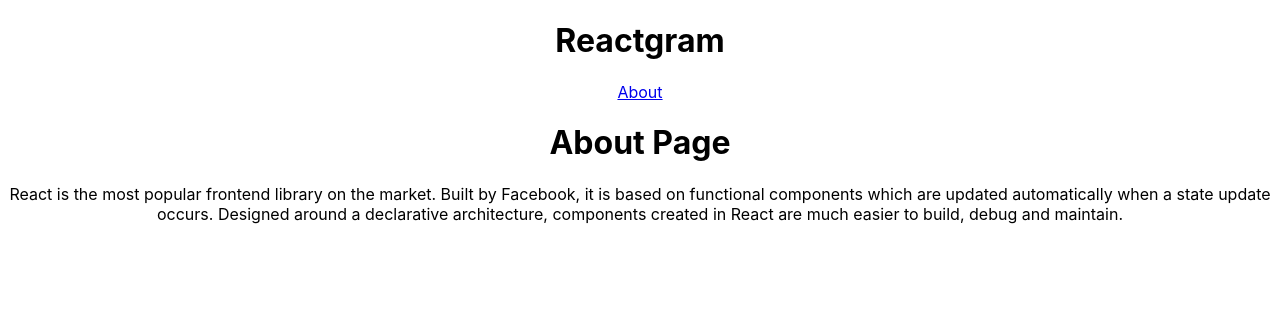
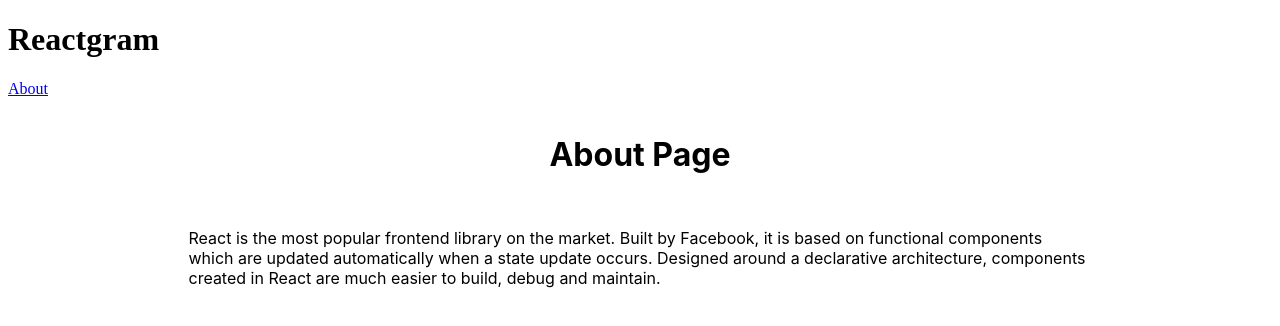
Before and after one commit to brunojppb/reactgram-web, a React (Create React App) app: page /about in a window 1280 px wide. Shown: the top 326 px of the page. Built offline with nearby package versions, Linux system fonts and the light colour scheme.

Commit message:
Styling static pages

```diff
--- a/package.json
+++ b/package.json
@@ -9,7 +9,8 @@
     "react": "^17.0.2",
     "react-dom": "^17.0.2",
     "react-router-dom": "^5.1.2",
-    "react-scripts": "4.0.3"
+    "react-scripts": "4.0.3",
+    "styled-components": "^5.2.3"
   },
   "scripts": {
     "start": "react-scripts start",
--- a/src/App.css
+++ /dev/null
@@ -1,38 +0,0 @@
-.App {
-  text-align: center;
-}
-
-.App-logo {
-  height: 40vmin;
-  pointer-events: none;
-}
-
-@media (prefers-reduced-motion: no-preference) {
-  .App-logo {
-    animation: App-logo-spin infinite 20s linear;
-  }
-}
-
-.App-header {
-  background-color: #282c34;
-  min-height: 100vh;
-  display: flex;
-  flex-direction: column;
-  align-items: center;
-  justify-content: center;
-  font-size: calc(10px + 2vmin);
-  color: white;
-}
-
-.App-link {
-  color: #61dafb;
-}
-
-@keyframes App-logo-spin {
-  from {
-    transform: rotate(0deg);
-  }
-  to {
-    transform: rotate(360deg);
-  }
-}
--- a/src/App.js
+++ b/src/App.js
@@ -1,12 +1,11 @@
 import React from 'react';
-import './App.css';
 import {BrowserRouter as Router, Route, Switch, Link} from 'react-router-dom';
 import AboutPage from './components/static/AboutPage';
 
 function App() {
 
   return (
-    <div className="App">
+    <div>
       <h1>Reactgram</h1>
       <Router>
         <Link to="/about">About</Link>
--- a/src/components/static/AboutPage.js
+++ b/src/components/static/AboutPage.js
@@ -1,12 +1,18 @@
 import React from 'react';
+import { StaticLayout } from './StaticLayout';
 
 function AboutPage() {
 
   return(
-    <div>
+    <StaticLayout>
       <h1>About Page</h1>
-      <p>React is the most popular frontend library on the market. Built by Facebook, it is based on functional components which are updated automatically when a state update occurs. Designed around a declarative architecture, components created in React are much easier to build, debug and maintain.</p>
-    </div>
+      <p>
+        React is the most popular frontend library on the market. Built by Facebook,
+        it is based on functional components which are updated automatically when a
+        state update occurs. Designed around a declarative architecture, components
+        created in React are much easier to build, debug and maintain.
+      </p>
+    </StaticLayout>
   )
 
 }
--- /dev/null
+++ b/src/components/static/StaticLayout.js
@@ -0,0 +1,22 @@
+import styled from 'styled-components'
+
+const StaticLayout = styled.div`
+    display: grid;
+    grid-template-rows: 1fr;
+    gap: 16px;
+    padding: 16px;
+    justify-items: center;
+    margin: auto;
+    max-width: 935px;
+    width: 100%;
+
+    box-sizing: border-box;
+    font-family: -apple-system, BlinkMacSystemFont, 'Segoe UI', Roboto, Helvetica,
+      Arial, sans-serif, 'Apple Color Emoji', 'Segoe UI Emoji', 'Segoe UI Symbol';
+    -webkit-font-smoothing: antialiased;
+    -moz-osx-font-smoothing: grayscale;
+`;
+
+export {
+  StaticLayout
+};
--- a/src/index.css
+++ /dev/null
@@ -1,13 +0,0 @@
-body {
-  margin: 0;
-  font-family: -apple-system, BlinkMacSystemFont, 'Segoe UI', 'Roboto', 'Oxygen',
-    'Ubuntu', 'Cantarell', 'Fira Sans', 'Droid Sans', 'Helvetica Neue',
-    sans-serif;
-  -webkit-font-smoothing: antialiased;
-  -moz-osx-font-smoothing: grayscale;
-}
-
-code {
-  font-family: source-code-pro, Menlo, Monaco, Consolas, 'Courier New',
-    monospace;
-}
--- a/src/index.js
+++ b/src/index.js
@@ -1,6 +1,5 @@
 import React from 'react';
 import ReactDOM from 'react-dom';
-import './index.css';
 import App from './App';
 import * as serviceWorker from './serviceWorker';
 
```
Also changed, not shown: 1 other file (tests, documents, lock files or other folders).
